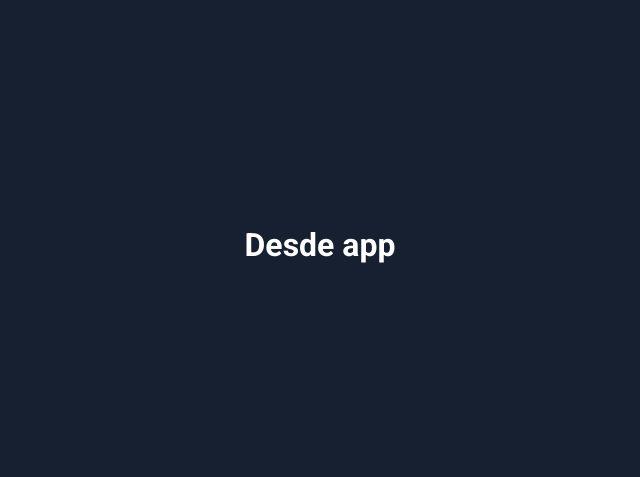
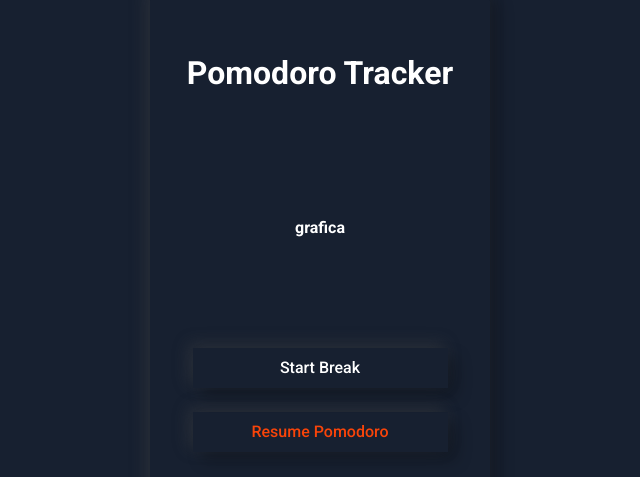
Before and after one commit to OscarAguilarL/pomodoro-tracker, a React (Vite) app: page / in a window 1280 px wide. Shown: the part 163-640 px from the top of the page, without its empty margins (320-960 px from the left). Built offline with nearby package versions, Linux system fonts and the light colour scheme.

Commit message:
Create Pomodoro component

```diff
--- a/src/App.jsx
+++ b/src/App.jsx
@@ -1,4 +1,5 @@
 import styled from '@emotion/styled';
+import { Pomodoro } from './components/Pomodoro';
 import { useWindowDimensions } from './hooks/useWindowDimensions';
 
 const Container = styled.div`
@@ -13,7 +14,7 @@ function App() {
 
   return (
     <Container height={height}>
-      <h1>Desde app</h1>
+      <Pomodoro />
     </Container>
   );
 }
--- /dev/null
+++ b/src/components/Pomodoro.jsx
@@ -0,0 +1,54 @@
+import styled from '@emotion/styled';
+
+const Container = styled.main`
+  inline-size: 21.25rem;
+  block-size: 32.5rem;
+  border-radius: 1rem;
+  display: flex;
+  flex-direction: column;
+  text-align: center;
+  justify-content: space-around;
+  box-shadow: var(--boxShadow);
+  font: var(--title);
+`;
+
+const ButtonDiv = styled.div`
+  display: flex;
+  flex-direction: column;
+  align-items: center;
+  gap: 1.5rem;
+`;
+
+const Button = styled.button`
+  display: block;
+  border: none;
+  padding: 0.75rem;
+  inline-size: 75%;
+  box-shadow: var(--boxShadow);
+  font: var(--button);
+  background-color: var(--Bg);
+  color: var(${(props) => props.color});
+  cursor: pointer;
+  transition: transform .3s ease;
+
+  &:active {
+    transform: scale(0.95);
+  }
+`;
+
+export const Pomodoro = () => {
+  return (
+    <Container>
+      <h1>Pomodoro Tracker</h1>
+      <div>grafica</div>
+      <ButtonDiv>
+        <Button color="--white" type="button">
+          Start Break
+        </Button>
+        <Button color="--red" type="button">
+          Resume Pomodoro
+        </Button>
+      </ButtonDiv>
+    </Container>
+  );
+};
--- a/src/index.css
+++ b/src/index.css
@@ -1,6 +1,8 @@
 :root {
   --black: #141c27;
   --radial: linear-gradient(56deg, #172030 0%, #292b2e 100%);
+  --boxShadow: 9px 9px 16px rgba(0, 0, 0, 0.24),
+    -4px -4px 16px rgba(73, 73, 73, 0.4);
   --stroke: #272829;
   --pink: #e046d7;
   --green: #3ab499;
@@ -8,8 +10,8 @@
   --white: #ffffff;
   --red: #f94409;
   --button: #172030;
-  --button: 500 1rem/1rem Roboto;
-  --title: 700 1.5rem / normal Roboto;
+  --button: normal 500 1rem/1rem Roboto;
+  --title: normal 700 1rem/1.75rem Roboto;
 }
 
 body {
```
